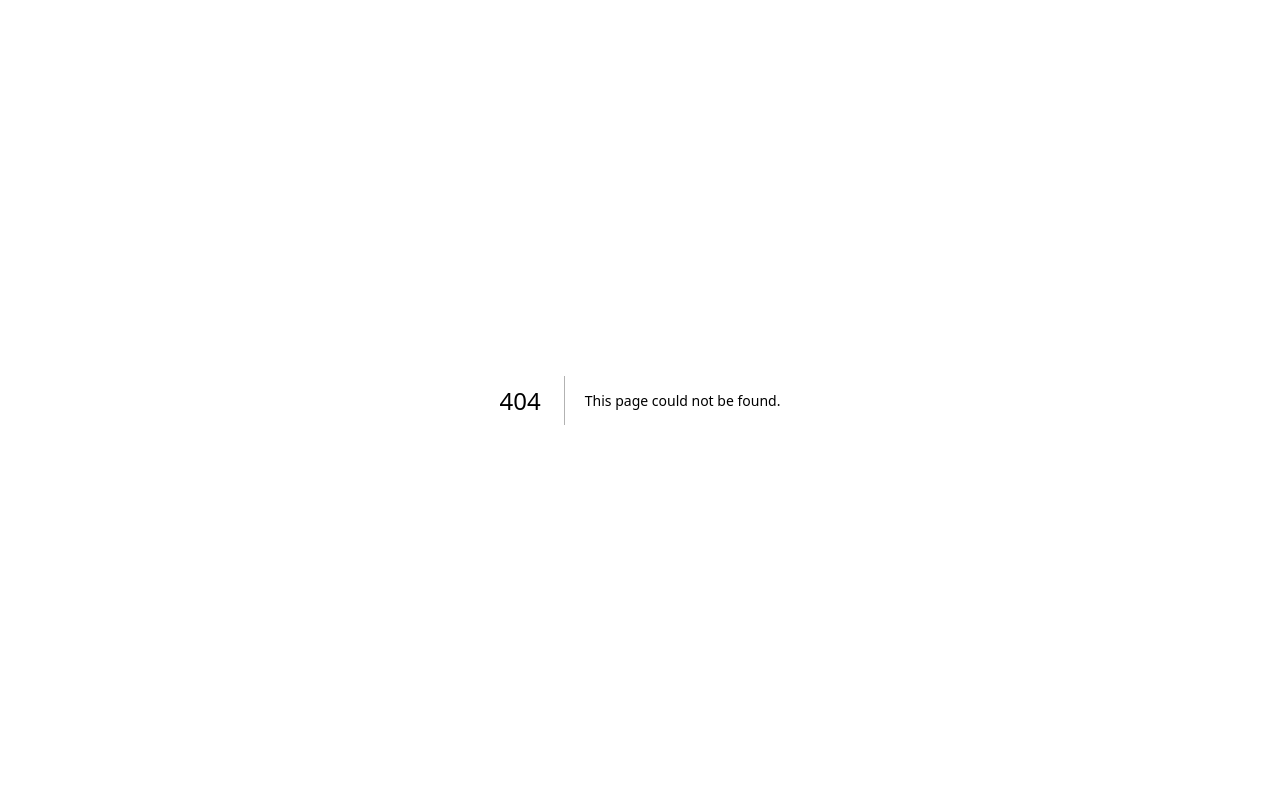
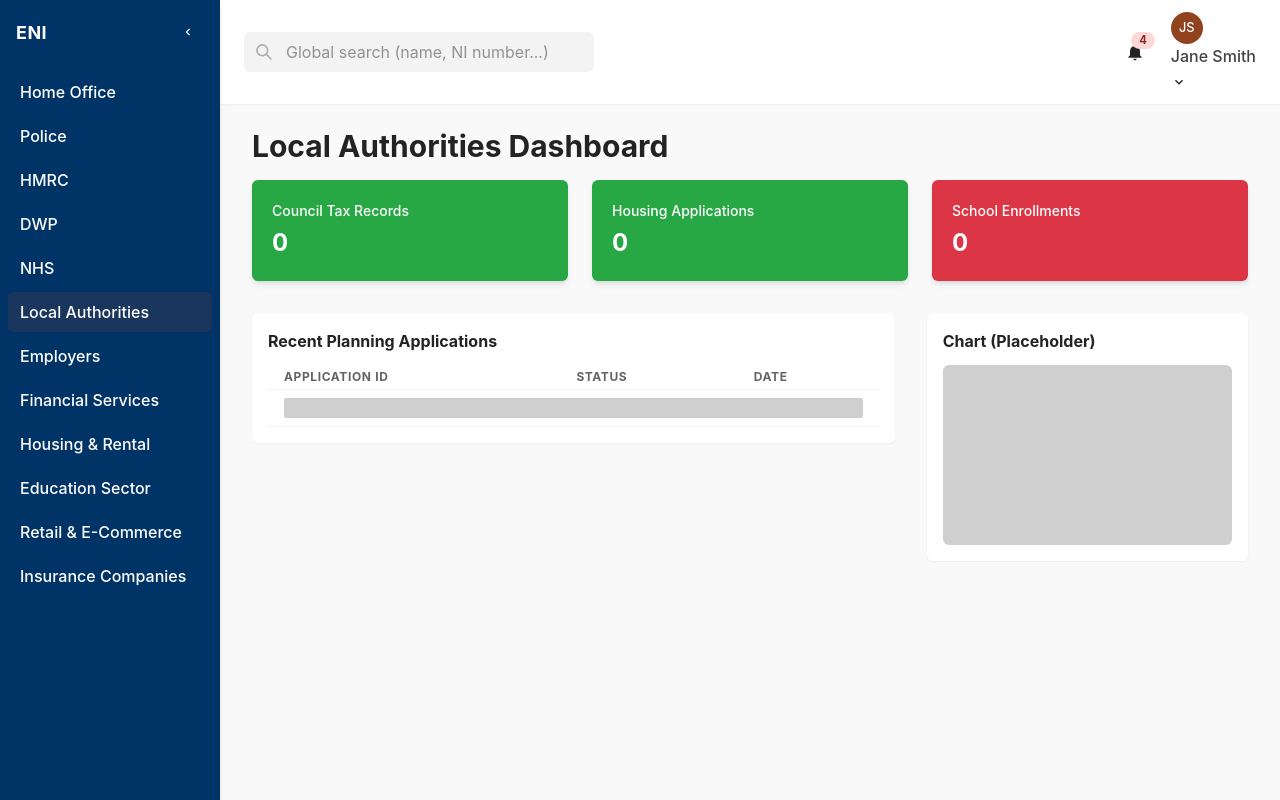
Before and after one commit to richardeleanya/eni-verification-service, a Next.js app in the folder frontend/: page /local-authorities in a window 1280 px wide. Before the commit this address had no page. Built offline with nearby package versions, Linux system fonts and the light colour scheme.

Commit message:
feat: add Local Authorities Dashboard page with KPIs and recent applications table
Co-authored-by: Genie <genie@cosine.sh>

```diff
--- /dev/null
+++ b/frontend/pages/local-authorities/index.tsx
@@ -0,0 +1,82 @@
+import React from 'react';
+import {
+  Box,
+  Grid,
+  GridItem,
+  Heading,
+  SimpleGrid,
+  Text,
+  Card,
+  CardBody,
+  Table,
+  Thead,
+  Tbody,
+  Tr,
+  Th,
+  Td,
+  Skeleton,
+} from '@chakra-ui/react';
+import Layout from '../../components/Layout';
+
+const kpis = [
+  { title: 'Council Tax Records', value: 0, color: 'accent.green' },
+  { title: 'Housing Applications', value: 0, color: 'accent.green' },
+  { title: 'School Enrollments', value: 0, color: 'accent.red' },
+];
+
+const LocalAuthoritiesDashboard = () => (
+  <Layout>
+    <Heading size="lg" mb={4}>
+      Local Authorities Dashboard
+    </Heading>
+    <SimpleGrid columns={[1, 3]} spacing={6} mb={8}>
+      {kpis.map((kpi) => (
+        <Card key={kpi.title} bg={kpi.color} color="white" boxShadow="md">
+          <CardBody>
+            <Text fontSize="sm" mb={1} fontWeight="medium">
+              {kpi.title}
+            </Text>
+            <Text fontSize="2xl" fontWeight="bold">
+              {kpi.value}
+            </Text>
+          </CardBody>
+        </Card>
+      ))}
+    </SimpleGrid>
+    <Grid templateColumns={['1fr', '2fr 1fr']} gap={8}>
+      <GridItem>
+        <Box bg="white" boxShadow="sm" borderRadius="md" p={4} mb={6}>
+          <Text fontWeight="bold" fontSize="md" mb={3}>
+            Recent Planning Applications
+          </Text>
+          <Table size="sm">
+            <Thead>
+              <Tr>
+                <Th>Application ID</Th>
+                <Th>Status</Th>
+                <Th>Date</Th>
+              </Tr>
+            </Thead>
+            <Tbody>
+              <Tr>
+                <Td colSpan={3}>
+                  <Skeleton height="20px" />
+                </Td>
+              </Tr>
+            </Tbody>
+          </Table>
+        </Box>
+      </GridItem>
+      <GridItem>
+        <Box bg="white" boxShadow="sm" borderRadius="md" p={4} h="100%">
+          <Text fontWeight="bold" fontSize="md" mb={3}>
+            Chart (Placeholder)
+          </Text>
+          <Skeleton h="180px" borderRadius="md" />
+        </Box>
+      </GridItem>
+    </Grid>
+  </Layout>
+);
+
+export default LocalAuthoritiesDashboard;
```
